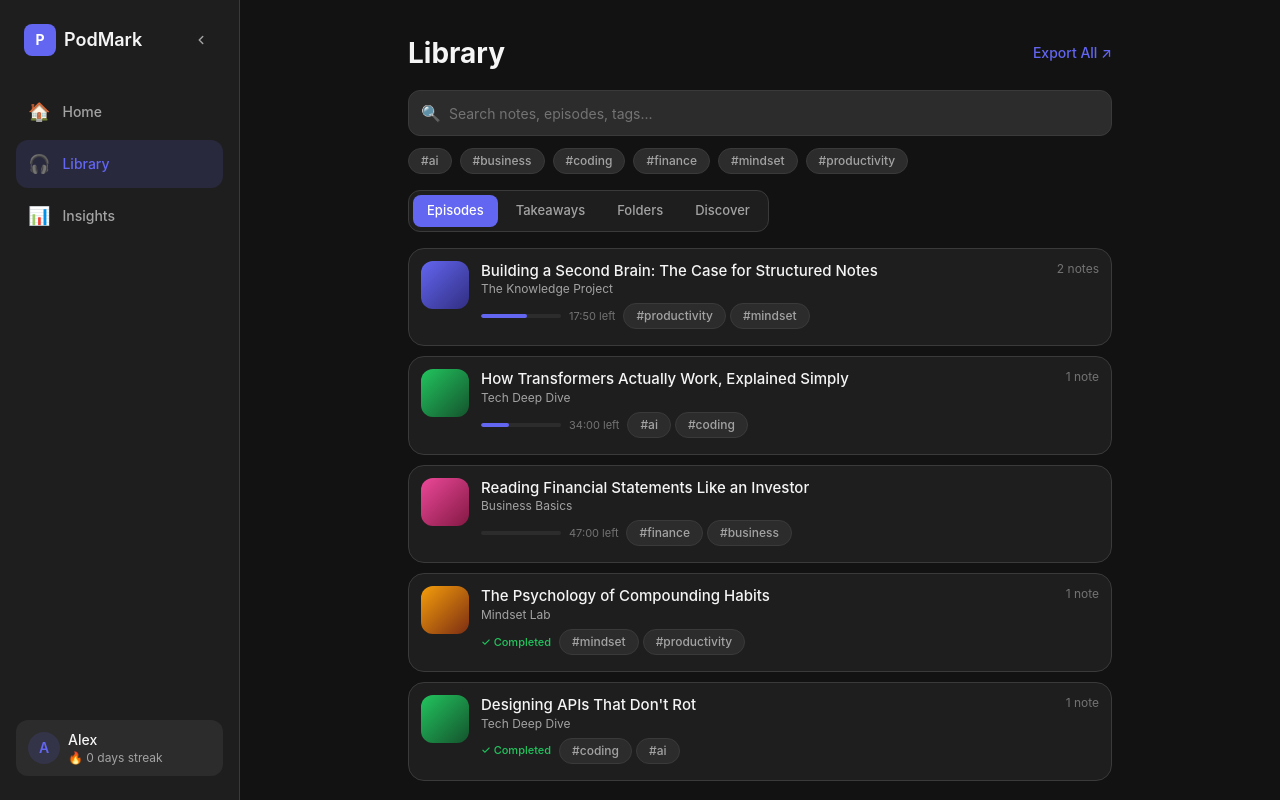
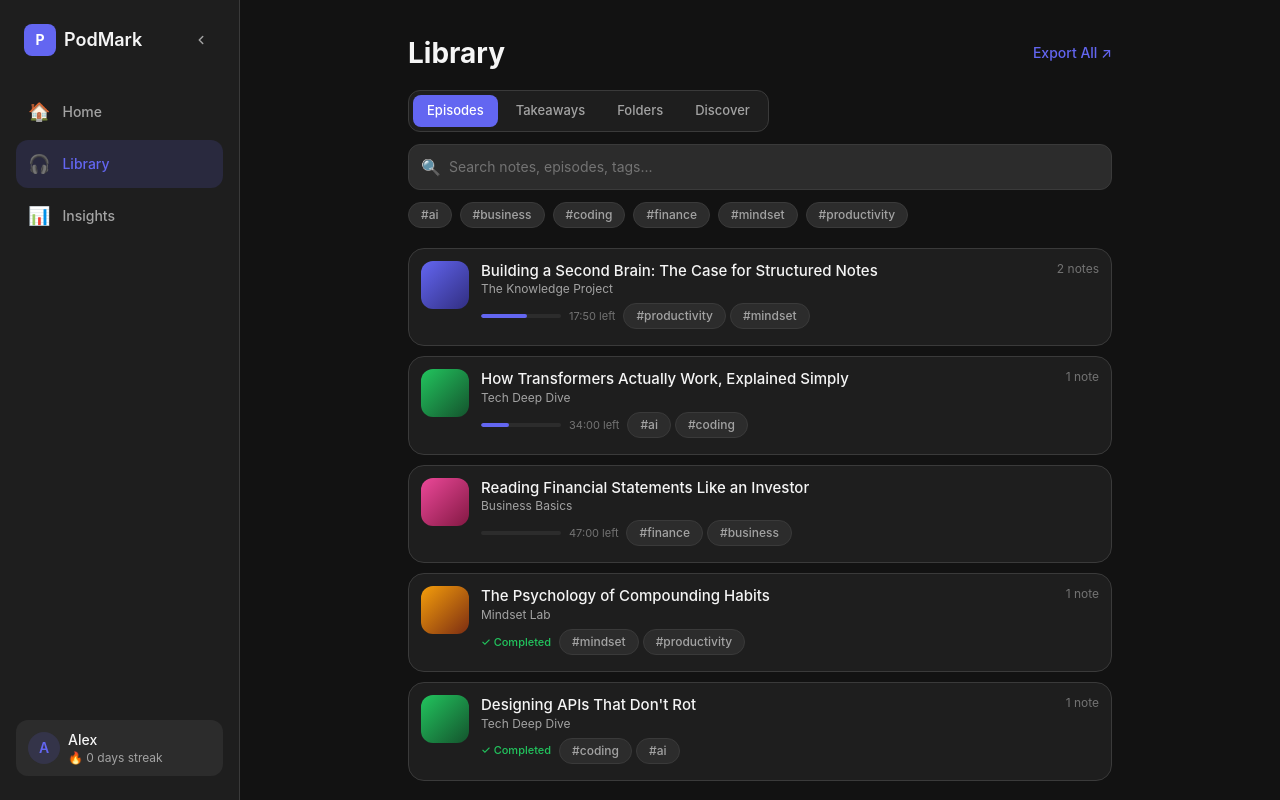
Before and after one commit to habiibullahm/podmark, a React (Vite) app: page /#/library in a window 1280 px wide. Built offline with nearby package versions, Linux system fonts and the light colour scheme.

Commit message:
Move the Library tabs above the search and tag filters
The tabs are the screen's primary navigation, and the search box and tag
row below them are scoped to whichever tab is selected — so leading with
the tabs also makes it read correctly when those filters disappear on
Discover.

```diff
--- a/src/screens/Library.tsx
+++ b/src/screens/Library.tsx
@@ -240,12 +240,26 @@ export function Library() {
         </button>
       </div>
 
-      {/* The library-wide search and tag filters apply to your own episodes and
-          notes, so on Discover (which searches elsewhere) they'd be dead
-          controls sitting above a second search field. */}
+      {/* Tabs lead, because the search and tag filters below them are scoped to
+          whichever tab is selected. */}
+      <div>
+        <SegmentedTabSwitcher
+          tabs={TABS}
+          active={tab}
+          onChange={(t) => {
+            setTab(t);
+            closeFolderView();
+            setNewFolderOpen(false);
+          }}
+        />
+      </div>
+
+      {/* Those filters apply to your own episodes and notes, so on Discover
+          (which searches elsewhere) they'd be dead controls sitting above a
+          second search field. */}
       {tab !== "discover" && (
         <>
-          <div className="px-5 md:px-0">
+          <div className="mt-3 px-5 md:px-0">
             <SearchBar value={search} onChange={setSearch} />
           </div>
 
@@ -261,18 +275,6 @@ export function Library() {
           </div>
         </>
       )}
-
-      <div className="mt-3">
-        <SegmentedTabSwitcher
-          tabs={TABS}
-          active={tab}
-          onChange={(t) => {
-            setTab(t);
-            closeFolderView();
-            setNewFolderOpen(false);
-          }}
-        />
-      </div>
 
       <div className="mt-4 space-y-2.5 px-5 md:px-0">
         {tab === "episodes" &&
```
